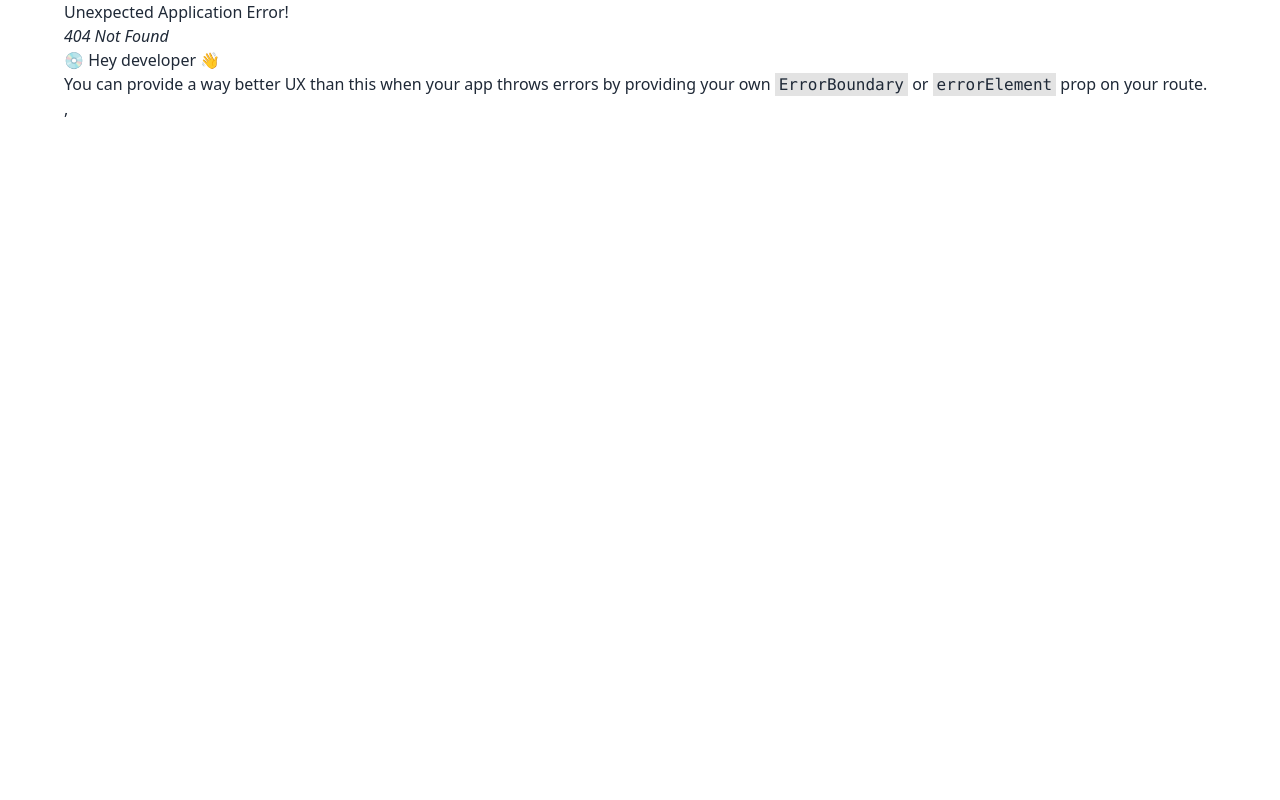
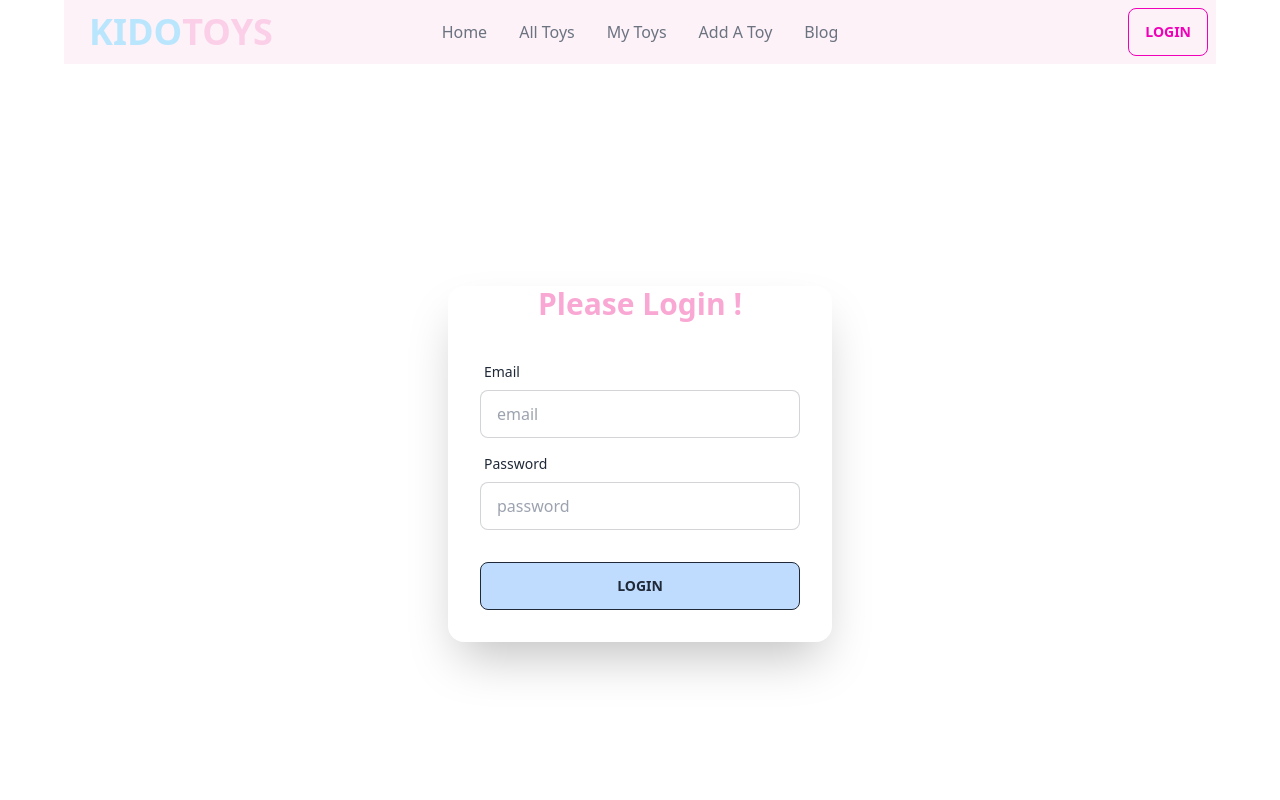
Before and after one commit to SharminHappy/toy-marketplace-client-side, a React (Vite) app: page /login in a window 1280 px wide. Before the commit this address had no page. Shown: the top 800 px of the page. Built offline with nearby package versions, Linux system fonts and the light colour scheme.

Commit message:
used env to hide the firebase config key

```diff
--- a/package.json
+++ b/package.json
@@ -11,6 +11,7 @@
   },
   "dependencies": {
     "daisyui": "^2.51.6",
+    "firebase": "^9.22.0",
     "localforage": "^1.10.0",
     "match-sorter": "^6.3.1",
     "react": "^18.2.0",
--- /dev/null
+++ b/src/Login/Login.jsx
@@ -0,0 +1,35 @@
+
+
+const Login = () => {
+    const  handleLogin=event=>{
+        event.preventDefault();
+    }
+
+    return (
+        <div className="hero min-h-screen ">
+            <div className="card  w-full max-w-sm shadow-2xl ">
+                <h1 className="text-3xl text-center font-bold text-pink-300">Please Login !</h1>
+                <form onSubmit={handleLogin} className="card-body">
+                    <div className="form-control">
+                        <label className="label">
+                            <span className="label-text">Email</span>
+                        </label>
+                        <input type="text" placeholder="email" name="email" className="input input-bordered" />
+                    </div>
+                    <div className="form-control">
+                        <label className="label">
+                            <span className="label-text">Password</span>
+                        </label>
+                        <input type="text" placeholder="password" name="password" className="input input-bordered" />
+                    </div>
+                    <div className="form-control mt-6">
+                        <input className="btn btn-outline hover:border-info hover:bg-info bg-blue-200" type="submit" value='Login'/>
+                    </div>
+                </form>
+            </div>
+        </div>
+
+    );
+};
+
+export default Login;
--- a/src/Routes/Routes.jsx
+++ b/src/Routes/Routes.jsx
@@ -1,6 +1,7 @@
 import { createBrowserRouter } from "react-router-dom";
 import Main from "../LayOut/Main";
 import Home from "../Pages/Home/Home/Home";
+import Login from "../Login/Login";
 
 
 const router = createBrowserRouter([
@@ -11,6 +12,10 @@
         {
             path:'/',
             element:<Home></Home>,
+        },
+        {
+            path:'/login',
+            element:<Login></Login>,
         }
       ]
     },
--- /dev/null
+++ b/src/firebase/firebase.config.js
@@ -0,0 +1,19 @@
+// Import the functions you need from the SDKs you need
+import { initializeApp } from "firebase/app";
+// TODO: Add SDKs for Firebase products that you want to use
+// https://firebase.google.com/docs/web/setup#available-libraries
+
+// Your web app's Firebase configuration
+const firebaseConfig = {
+  apiKey:import.meta.env.VITE_apiKey,
+  authDomain:import.meta.env.VITE_authDomain,
+  projectId:import.meta.env.VITE_projectId,
+  storageBucket:import.meta.env.VITE_storageBucket,
+  messagingSenderId:import.meta.env.VITE_messagingSenderId,
+  appId:import.meta.env.VITE_appId,
+};
+
+// Initialize Firebase
+const app = initializeApp(firebaseConfig);
+
+export default app;
```
Also changed, not shown: 1 other file (tests, documents, lock files or other folders).
